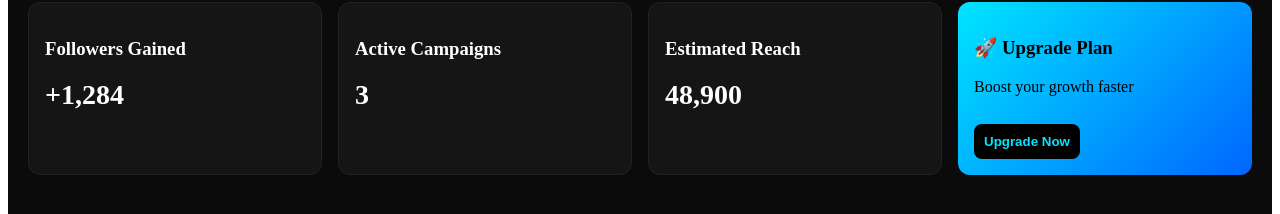
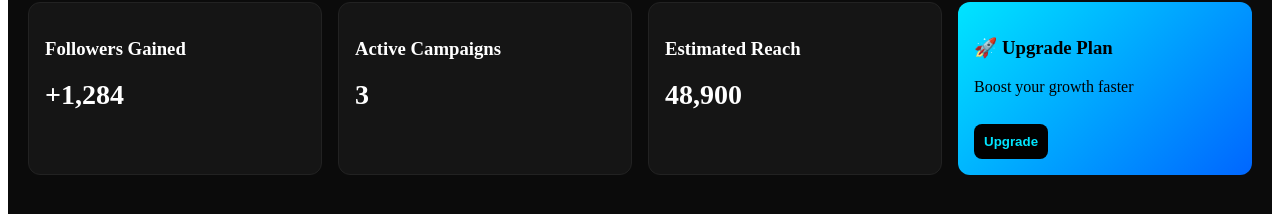
Before and after one commit to yooneaintchue161287-beep/socialmediagrow, a Next.js app: page /dashboard in a window 1280 px wide. Shown: the part 105-319 px from the top of the page. Built offline with nearby package versions, Linux system fonts and the light colour scheme.

Commit message:
Link dashboard to pricing

```diff
--- a/pages/dashboard.js
+++ b/pages/dashboard.js
@@ -24,7 +24,10 @@
         <div style={styles.cardHighlight}>
           <h3>🚀 Upgrade Plan</h3>
           <p>Boost your growth faster</p>
-          <button style={styles.button}>Upgrade Now</button>
+          <Link href="/pricing">
+  <button style={styles.button}>Upgrade</button>
+</Link>
+
         </div>
       </div>
     </div>
```
